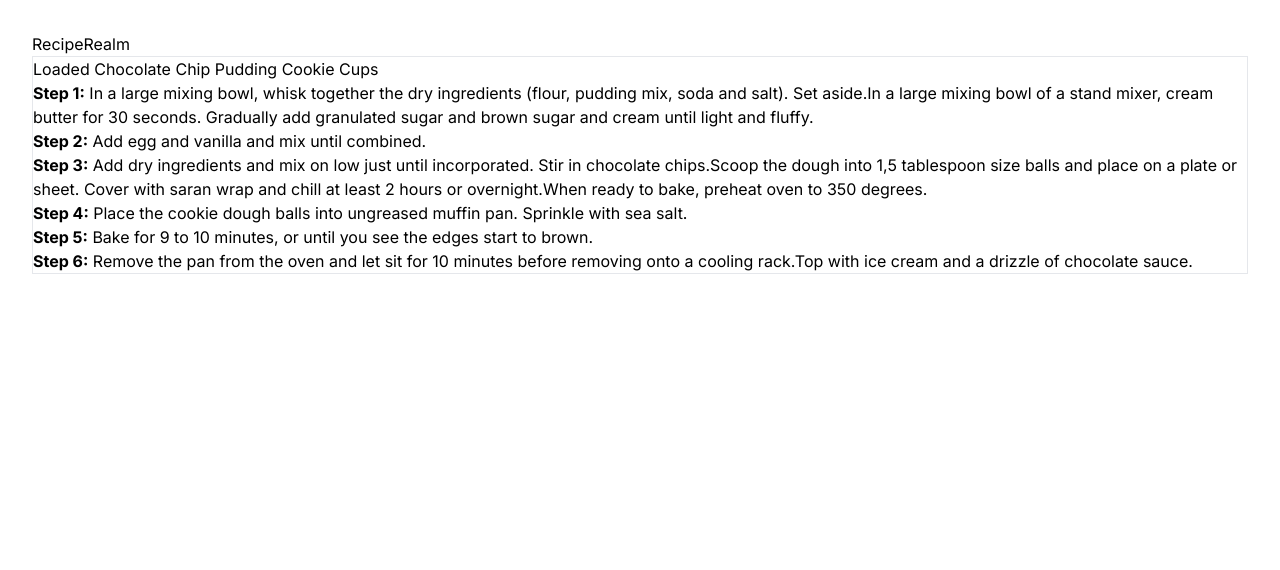
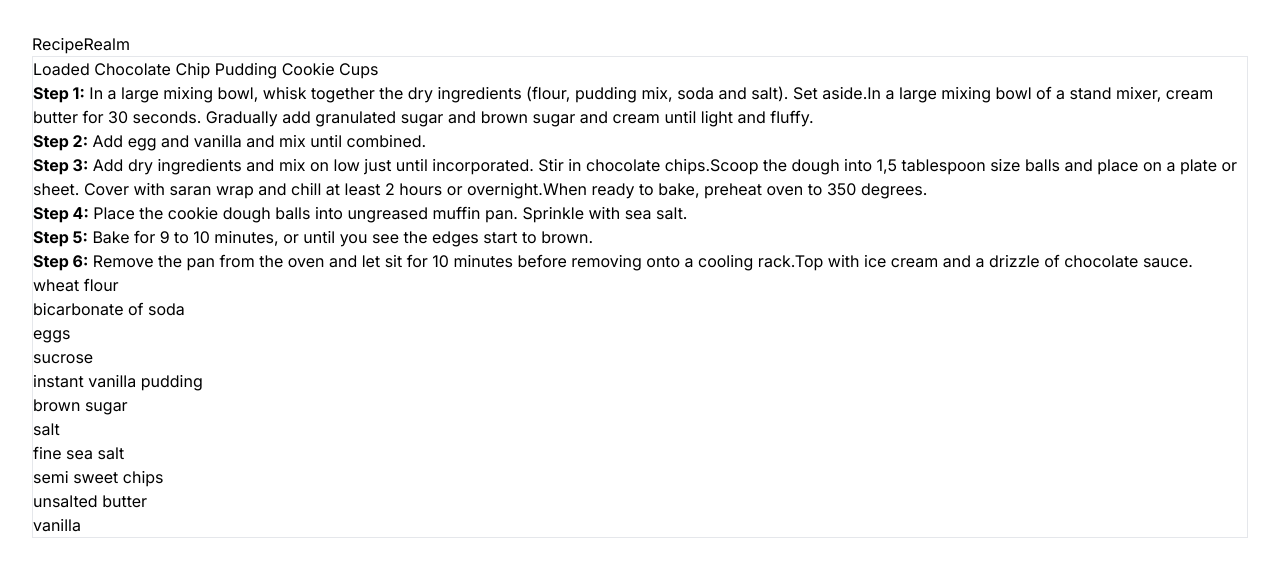
Before and after one commit to Jesusborjas006/RecipeRealm, a Next.js app: page / in a window 1280 px wide. Both pictures are taken after a click on the element "Loaded Chocolate Chip Pudding Cookie Cups". Shown: the top 570 px of the page. Built offline with nearby package versions, Linux system fonts and the light colour scheme.

Commit message:
Display ingredients needed for each recipe

```diff
--- a/app/data/ingredients.js
+++ b/app/data/ingredients.js
@@ -1,4 +1,4 @@
-const ingredientsData = [
+export const ingredientsData = [
   {
     id: 20081,
     name: "wheat flour",
--- a/app/lib/definitions.ts
+++ b/app/lib/definitions.ts
@@ -6,3 +6,9 @@ export type RecipeType = {
   name: string;
   tags: string[];
 };
+
+export type IngredientType = {
+  estimatedCostInCents: number;
+  id: number;
+  name: string;
+};
--- a/app/page.tsx
+++ b/app/page.tsx
@@ -4,6 +4,7 @@ import { useState } from "react";
 import Modal from "./ui/Modal";
 import Recipes from "./ui/Recipes";
 import { recipeData } from "./data/recipes";
+import { ingredientsData } from "./data/ingredients";
 import { RecipeType } from "./lib/definitions";
 
 const Home = () => {
@@ -12,8 +13,7 @@ const Home = () => {
   const [selectedRecipe, setSelectedRecipe] = useState<
     RecipeType | undefined
   >();
-
-  // console.log(selectedRecipe);
+  const [ingredients, setIngredients] = useState(ingredientsData);
 
   const getRecipeDetails = (id: number) => {
     setModalActive(!modalActive);
@@ -25,7 +25,9 @@ const Home = () => {
     <main className="max-w-[1640px] mx-auto p-8">
       <h1>RecipeRealm</h1>
 
-      {modalActive && <Modal selectedRecipe={selectedRecipe} />}
+      {modalActive && (
+        <Modal selectedRecipe={selectedRecipe} ingredients={ingredients} />
+      )}
 
       {!modalActive && (
         <Recipes recipes={recipes} getRecipeDetails={getRecipeDetails} />
--- /dev/null
+++ b/app/ui/Ingredient.tsx
@@ -0,0 +1,9 @@
+type IngredientType = {
+  name: string;
+};
+
+const Ingredient = ({ name }: IngredientType) => {
+  return <li>{name}</li>;
+};
+
+export default Ingredient;
--- /dev/null
+++ b/app/ui/Ingredients.tsx
@@ -0,0 +1,29 @@
+import { IngredientType } from "../lib/definitions";
+import Ingredient from "./Ingredient";
+
+type IngredientsProps = {
+  recipeIngredients:
+    | { id: number; quantity: { amount: number; unit: string } }[]
+    | undefined;
+  ingredients: IngredientType[];
+};
+
+const Ingredients = ({ recipeIngredients, ingredients }: IngredientsProps) => {
+  const recipeIngredientsIds = recipeIngredients?.map(
+    (ingredient) => ingredient.id
+  );
+
+  const ingredientsForRecipe = ingredients.filter((ingredient) => {
+    return recipeIngredientsIds?.includes(ingredient.id);
+  });
+
+  console.log(ingredientsForRecipe);
+
+  const ingredientElements = ingredientsForRecipe.map((ingredient) => (
+    <Ingredient key={ingredient.id} name={ingredient.name} />
+  ));
+
+  return <ul>{ingredientElements}</ul>;
+};
+
+export default Ingredients;
--- /dev/null
+++ b/app/ui/IngredientsProps.tsx
@@ -0,0 +1,8 @@
+import { IngredientType } from "../lib/definitions";
+
+export type IngredientsProps = {
+  recipeIngredients:
+    | { id: number; quantity: { amount: number; unit: string } }[]
+    | undefined;
+  ingredients: IngredientType[];
+};
--- a/app/ui/Modal.tsx
+++ b/app/ui/Modal.tsx
@@ -1,15 +1,24 @@
 import { RecipeType } from "../lib/definitions";
+import Ingredients from "./Ingredients";
 import Instructions from "./Instructions";
 
 type ModalProps = {
   selectedRecipe: RecipeType | undefined;
+
+  // Typescript gets mad when defining my IngredientType
+  ingredients: any;
 };
 
-const Modal = ({ selectedRecipe }: ModalProps) => {
+const Modal = ({ selectedRecipe, ingredients }: ModalProps) => {
   return (
     <div className="border">
       <h2>{selectedRecipe?.name}</h2>
       <Instructions recipeInstructions={selectedRecipe?.instructions} />
+
+      <Ingredients
+        recipeIngredients={selectedRecipe?.ingredients}
+        ingredients={ingredients}
+      />
     </div>
   );
 };
```
